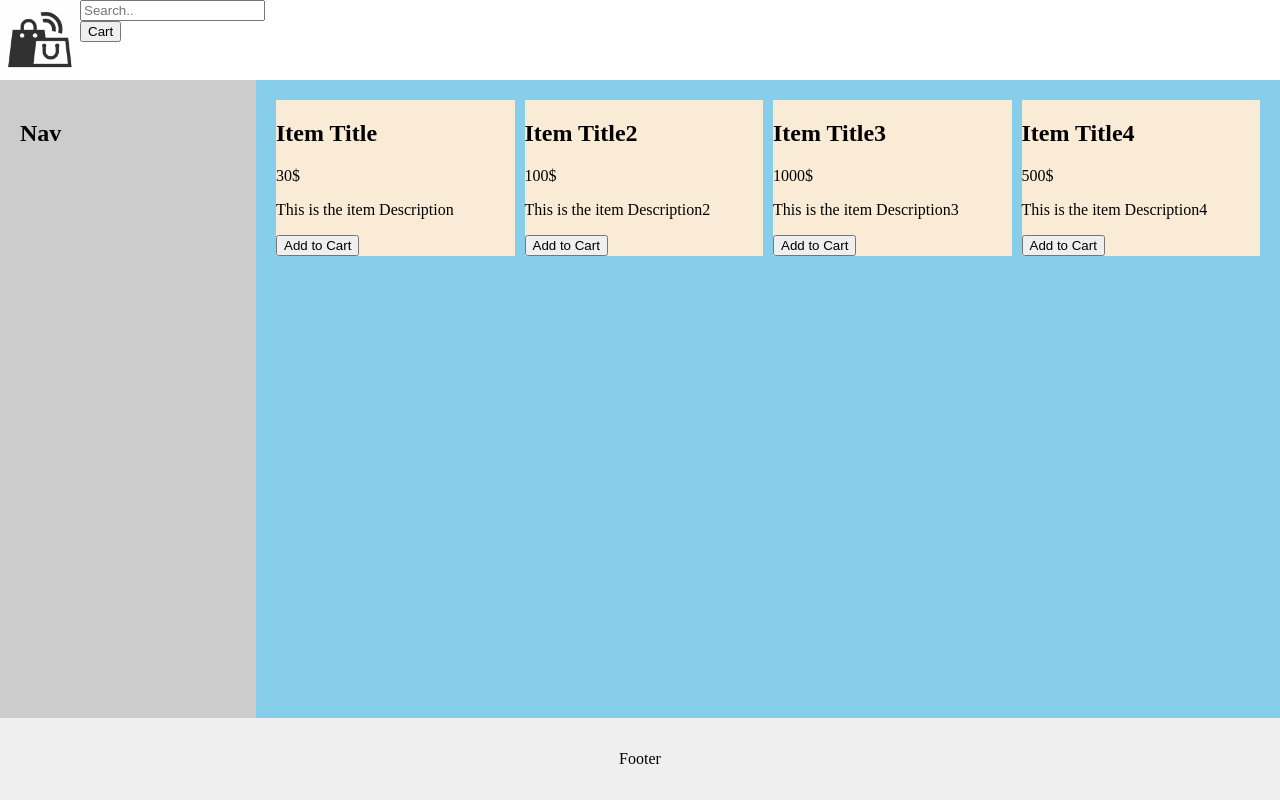
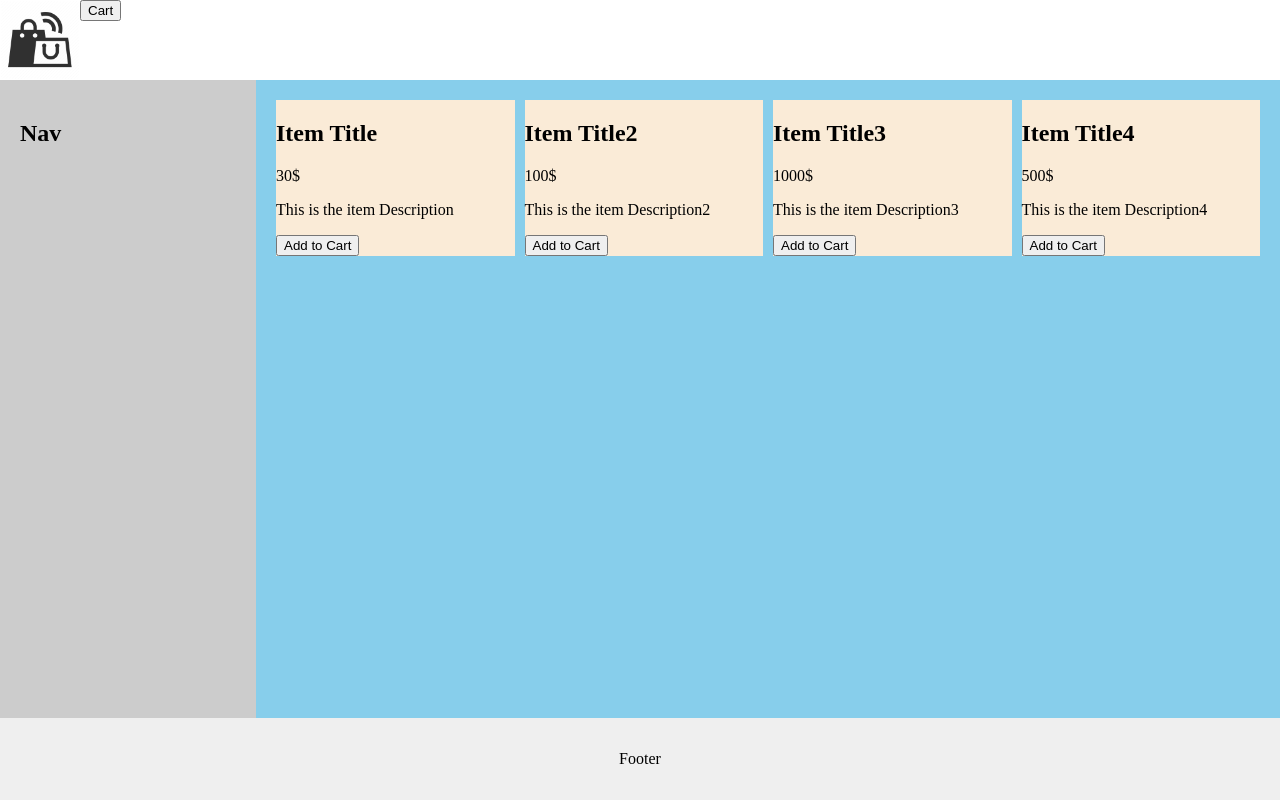
Before and after one commit to Asudharshanam/Shopping-Cart, a React (Create React App) app: page / in a window 1280 px wide. Built offline with nearby package versions, Linux system fonts and the light colour scheme.

Commit message:
clean up

```diff
--- a/src/components/AppHeader.js
+++ b/src/components/AppHeader.js
@@ -6,11 +6,6 @@ export function AppHeader() {
     return (
         <div className="AppHeader">
             <img alt="SmartBagLogo" className="SmartBagLogo" src={SmartBagLogo}></img>
-            <div className="SearchBarContainer">
-                <form>
-                    <input type="text" placeholder="Search.." name="search" />
-                </form>
-            </div>
         </div>
     )
 }
```
